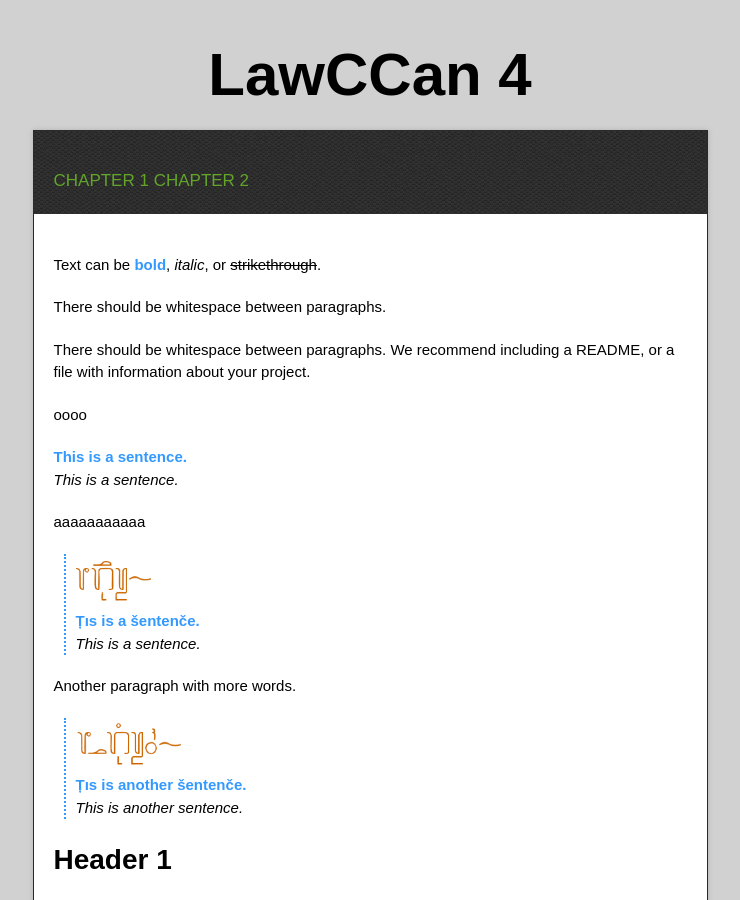
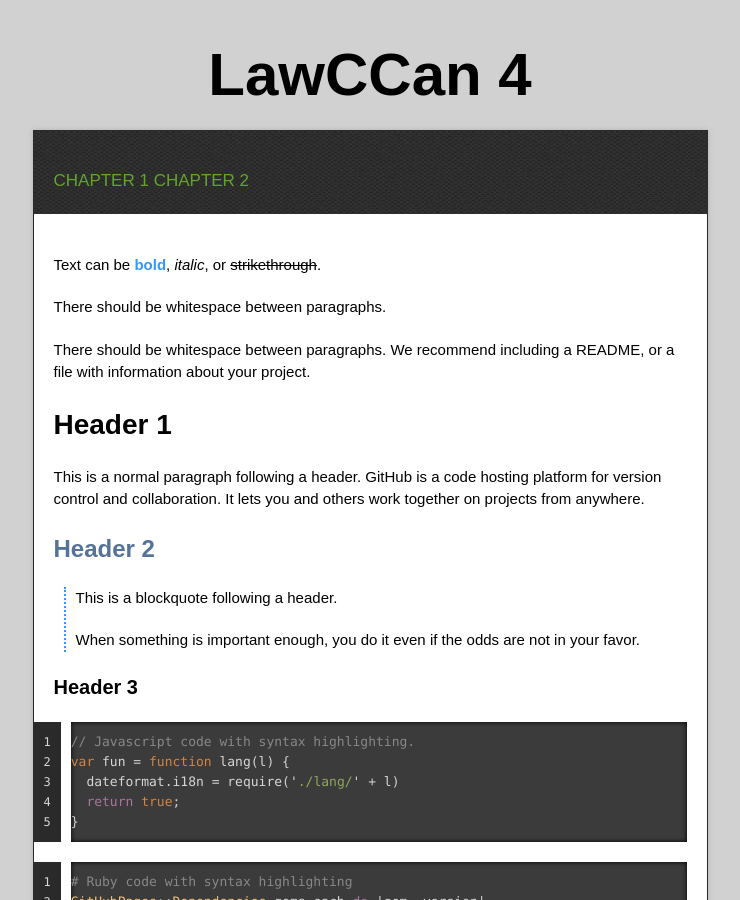
Before and after one commit to LoCCan4/loccan4.github.io, a Jekyll site: the page built from index.md, in a window 1280 px wide and 900 px high. Shown: the whole window, without its empty margins (270-1010 px from the left). Built offline with Jekyll 4.4.1, drawn with Linux system fonts in a browser that asks for light colours; some of the changed text lies outside the part shown.

Commit message:
Update index.md

```diff
--- a/index.md
+++ b/index.md
@@ -7,23 +7,6 @@ Text can be **bold**, _italic_, or ~~strikethrough~~.
 There should be whitespace between paragraphs.
 
 There should be whitespace between paragraphs. We recommend including a README, or a file with information about your project.
-
-oooo
-
-**This is a sentence.**\
-_This is a sentence._
-
-aaaaaaaaaaa
-
-> ![](assets/images/a.png)\
-> **Țıs is a šentenče.**\
-> _This is a sentence._
-
-Another paragraph with more words.
-
-> ![](assets/images/b.png)\
-> **Țıs is another šentenče.**\
-> _This is another sentence._
 
 # Header 1
 
@@ -67,16 +50,6 @@ end
 ###### Header 6
 
 oooooooooooooooooooooooooooooooooooooo
-
-> **Ab cde fghijjk lem en op qrst.**
->
-> _Clearly, it is what it is._
-
-
-| |
-|:---|
-| **Ab cde fghijjk lem en op qrst.**<br>
- _Clearly, it is what it is._ |
 
 ### There's a horizontal rule below this.
 
```
